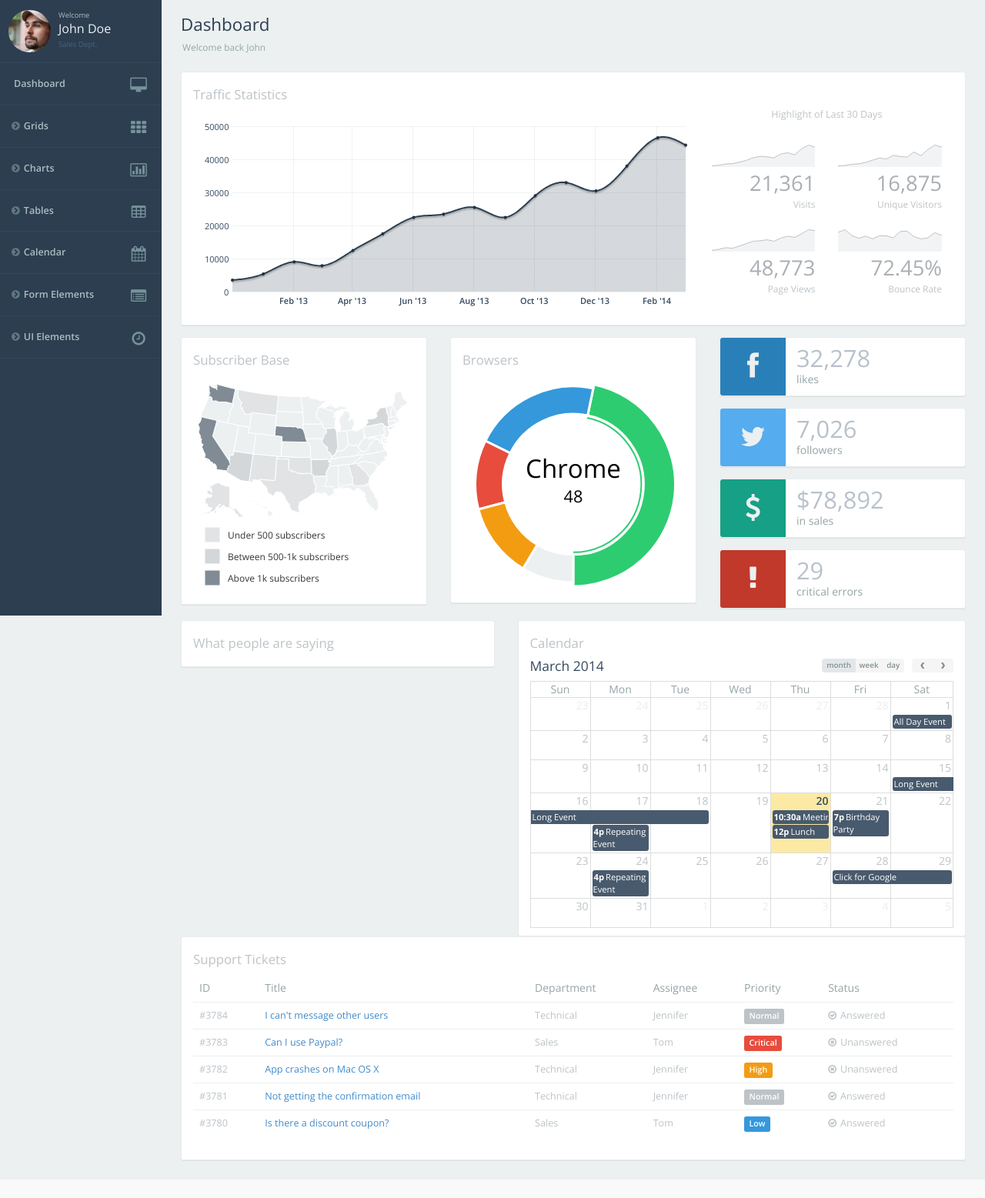
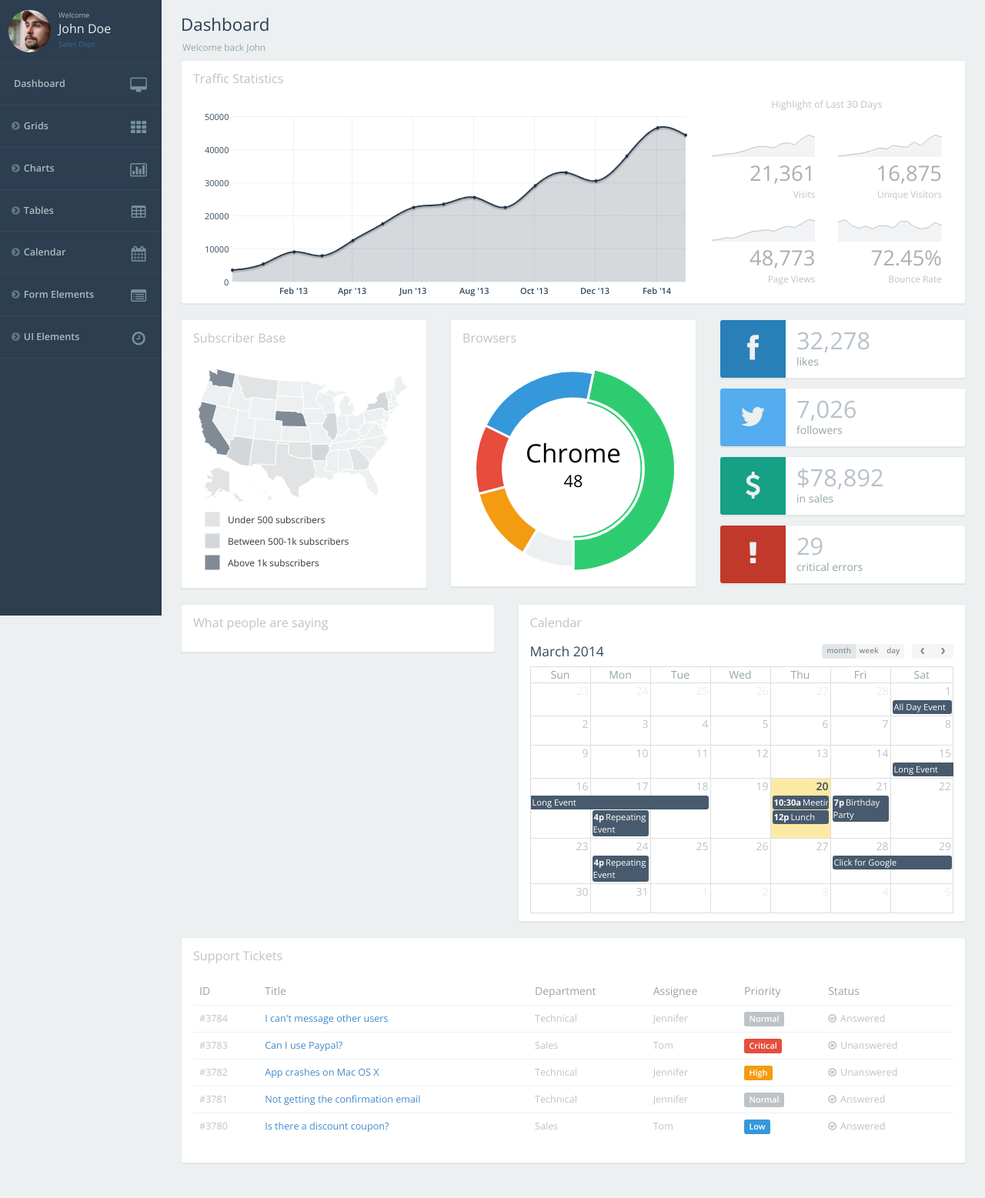
Before and after one commit to vivekagr/vakarian, a Flask app: page / in a window 1280 px wide. Shown: the part 64-1621 px from the top of the page at 77% size. Before the commit the page ends 1597 px from the top, so only its background shows below. Run offline with Flask 2, Linux system fonts and the light colour scheme; some libraries are stand-ins or nearby versions.

Commit message:
Update widget spacing and font sizes.

```diff
--- a/static/css/compiled/base.css
+++ b/static/css/compiled/base.css
@@ -351,6 +351,7 @@ button.btn-navbar {
   font-weight: 300; }
 
 .widget {
+  margin-bottom: 20px;
   background-color: #fff;
   padding: 10px 15px;
   color: #bdc3c7;
@@ -359,10 +360,12 @@ button.btn-navbar {
   box-shadow: 0 1px 1px rgba(0, 0, 0, 0.07);
   -webkit-box-shadow: 0 1px 1px rgba(0, 0, 0, 0.07); }
   .widget.row {
-    margin: 15px 0px; }
+    margin-left: 0;
+    margin-right: 0; }
   .widget .widget-title {
-    font-size: 1.2em;
-    font-weight: 500; }
+    font-size: 1.15em;
+    font-weight: 500;
+    margin: 5px 0 18px; }
   .widget .widget-subtitle {
     font-size: 0.9em;
     font-weight: 300; }
--- a/static/css/compiled/dashboard.css
+++ b/static/css/compiled/dashboard.css
@@ -8,7 +8,7 @@
   -moz-osx-font-smoothing: grayscale; }
 
 #trafficChart {
-  margin: 15px 0;
+  margin-top: 15px;
   width: 100%;
   height: 240px; }
 
@@ -64,7 +64,7 @@
 
 .quick-stat-widget {
   padding: 0;
-  margin-bottom: 15px;
+  margin-bottom: 12px;
   border-radius: 3px; }
   .quick-stat-widget i {
     font-size: 2.5em;
--- a/static/css/scss/base.scss
+++ b/static/css/scss/base.scss
@@ -461,6 +461,7 @@ button.btn-navbar {
 }
 
 .widget {
+  margin-bottom: 20px;
   background-color: #fff;
   padding: 10px 15px;
   color: #bdc3c7;
@@ -470,12 +471,14 @@ button.btn-navbar {
   -webkit-box-shadow: 0 1px 1px rgba(0, 0, 0, .07);
 
   &.row {
-    margin: 15px 0px;
+    margin-left: 0;
+    margin-right: 0;
   }
 
   .widget-title {
-    font-size: 1.2em;
+    font-size: 1.15em;
     font-weight: 500;
+    margin: 5px 0 18px;
   }
 
   .widget-subtitle {
--- a/static/css/scss/dashboard.scss
+++ b/static/css/scss/dashboard.scss
@@ -3,7 +3,7 @@
 
 // Website traffic chart
 #trafficChart {
-  margin: 15px 0;
+  margin-top: 15px;
   width: 100%;
   height: 240px;
 }
@@ -59,7 +59,7 @@
 // Quick Stat Widget
 .quick-stat-widget {
   padding: 0;
-  margin-bottom: 15px;
+  margin-bottom: 12px;
   border-radius: 3px;
 
   i {
```
